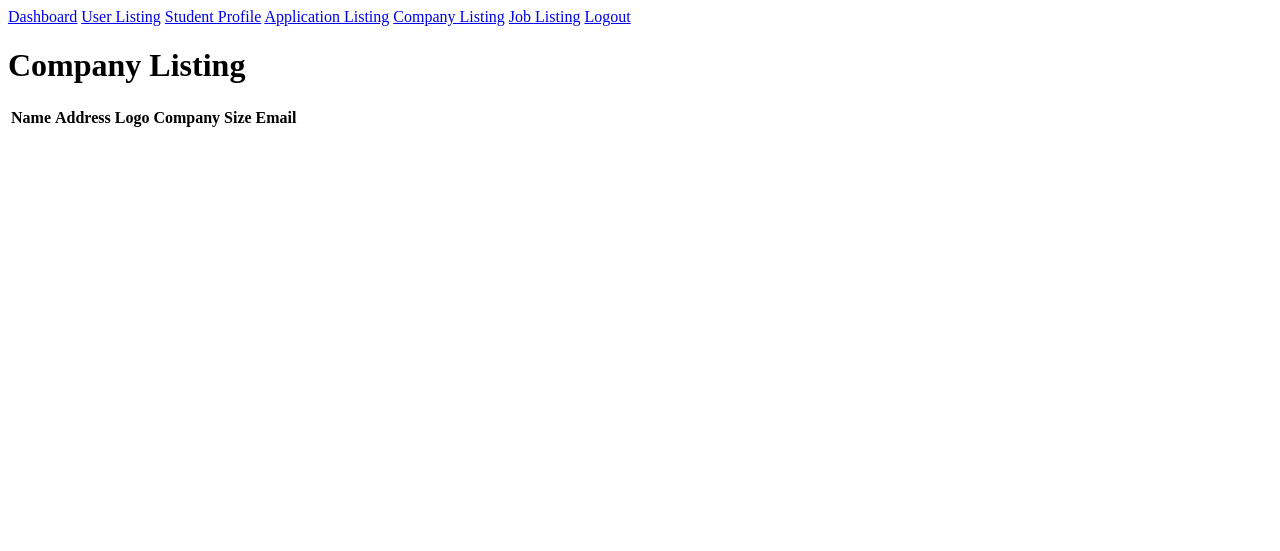
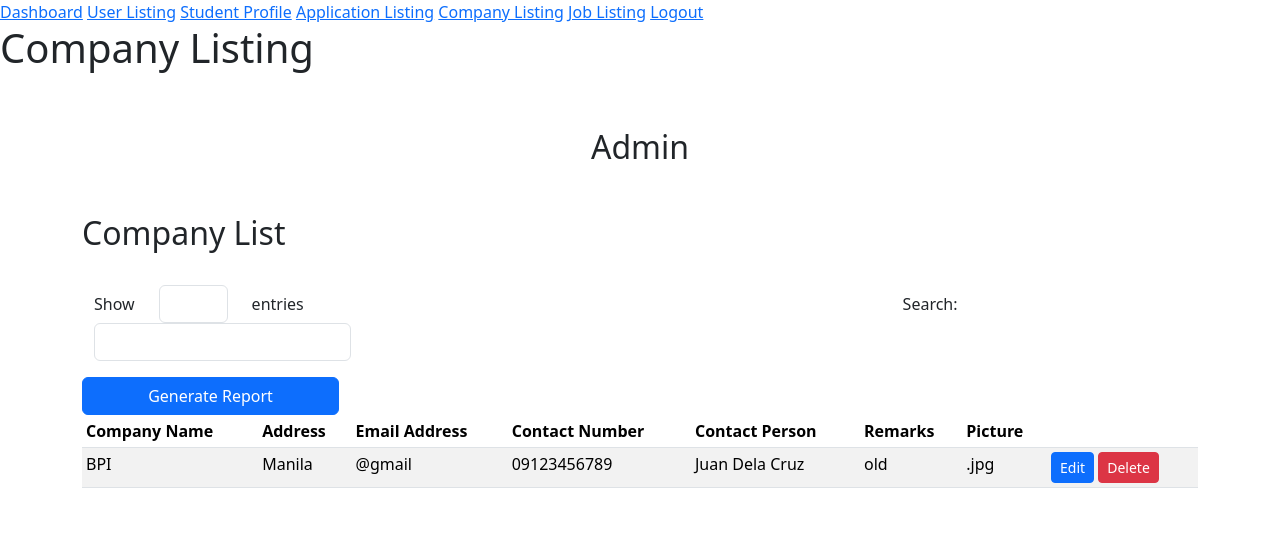
Before and after one commit to stephanopineda/JobPortal, a PHP site: page /admin/company-listing/c.listing.php in a window 1280 px wide. Shown: the top 551 px of the page. Run offline with PHP 8.4, Linux system fonts and the light colour scheme; the visitor is signed in with stand-in values (Sample User, id 1); data that the repository does not hold is empty.

Commit message:
Update c.listing.php
frontend admin company listing

```diff
--- a/admin/company-listing/c.listing.php
+++ b/admin/company-listing/c.listing.php
@@ -9,6 +9,8 @@
     <meta charset="UTF-8">
     <meta http-equiv="X-UA-Compatible" content="IE=edge">
     <meta name="viewport" content="width=device-width, initial-scale=1.0">
+    <?php include('../../header-link.php'); ?>
+
     <title>Company Listing</title>
 </head>
 <body>
@@ -18,8 +20,135 @@
     ?>
 
     <h1>Company Listing</h1>
+    <html lang="en">
 
-    <table>
+
+    <div class="container py-5">
+  <div class="row justify-content-center">
+    <h2 class="mb-4 pb-4" style="text-align: center;">Admin</h2>
+    <h2 class="mb-3 pb-3" style="text-align: left;">Company List</h2>
+
+    <div class="row mb-2 pb-2">
+      <!-- <div class="col-auto mb-2"> -->
+      <div class="col-auto">
+        <label for="entries" class="col-sm-1 col-form-label">Show</label>
+      </div>
+      <div class="col-1">
+        <input type="text" class="form-control" id="entries">
+      </div>
+      <div class="col-1 col-md-7">
+        <label for="entries" class="col-sm-1 col-form-label">entries</label>
+      </div>
+      <!-- search bar(or palitan mo nalang nung search bar na gawa nyo) -->
+      <div class="col-auto">
+        <label for="search" class="col-form-label">Search:</label>
+      </div>
+      <div class="col-auto">
+        <input type="text" id="search" class="form-control">
+      </div>
+    </div>
+
+  </div>
+
+
+  <table class="table table-striped table-sm">
+    <thead>
+      <tr>
+        <th scope="col">
+          <font style="vertical-align: inherit;">
+            <font style="vertical-align: inherit;">Company Name</font>
+          </font>
+        </th>
+        <th scope="col">
+          <font style="vertical-align: inherit;">
+            <font style="vertical-align: inherit;">Address</font>
+          </font>
+        </th>
+        <th scope="col">
+          <font style="vertical-align: inherit;">
+            <font style="vertical-align: inherit;">Email Address</font>
+          </font>
+        </th>
+        <th scope="col">
+          <font style="vertical-align: inherit;">
+            <font style="vertical-align: inherit;">Contact Number</font>
+          </font>
+        </th>
+        <th scope="col">
+          <font style="vertical-align: inherit;">
+            <font style="vertical-align: inherit;">Contact Person</font>
+          </font>
+        </th>
+        <th scope="col">
+          <font style="vertical-align: inherit;">
+            <font style="vertical-align: inherit;">Remarks</font>
+          </font>
+        </th>
+        <th scope="col">
+          <font style="vertical-align: inherit;">
+            <font style="vertical-align: inherit;">Picture</font>
+          </font>
+        </th>
+        <th scope="col">
+          <font style="vertical-align: inherit;">
+            <font style="vertical-align: inherit;"></font>
+          </font>
+        </th>
+      </tr>
+    </thead>
+
+    <tbody>
+      <tr>
+        <td>
+          <font style="vertical-align: inherit;">
+            <font style="vertical-align: inherit;">BPI</font>
+          </font>
+        </td>
+        <td>
+          <font style="vertical-align: inherit;">
+            <font style="vertical-align: inherit;">Manila</font>
+          </font>
+        </td>
+        <td>
+          <font style="vertical-align: inherit;">
+            <font style="vertical-align: inherit;">@gmail</font>
+          </font>
+        </td>
+        <td>
+          <font style="vertical-align: inherit;">
+            <font style="vertical-align: inherit;">09123456789</font>
+          </font>
+        </td>
+        <td>
+          <font style="vertical-align: inherit;">
+            <font style="vertical-align: inherit;">Juan Dela Cruz</font>
+          </font>
+        </td>
+        <td>
+          <font style="vertical-align: inherit;">
+            <font style="vertical-align: inherit;">old</font>
+          </font>
+        </td>
+        <td>
+          <font style="vertical-align: inherit;">
+            <font style="vertical-align: inherit;">.jpg</font>
+          </font>
+        </td>
+        <td>
+          <font style="vertical-align: inherit;">
+            <input style="vertical-align: inherit;" class="btn btn-primary btn-sm" type="submit" value="Edit" />
+            <input style="vertical-align: inherit;" class="btn btn-danger btn-sm mr-5" type="submit" value="Delete" />
+          </font>
+        </td>
+      </tr>
+
+      <input type="report" name="report" value="Generate Report"  class="btn btn-primary">
+
+    </tbody>
+  </table>
+</div>
+
+    <!-- <table>
 
         <thead>
             <tr>
@@ -33,7 +162,7 @@
         <tbody>
 
         </tbody>
-    </table>
+    </table> -->
 
 </body>
 </html>
```
